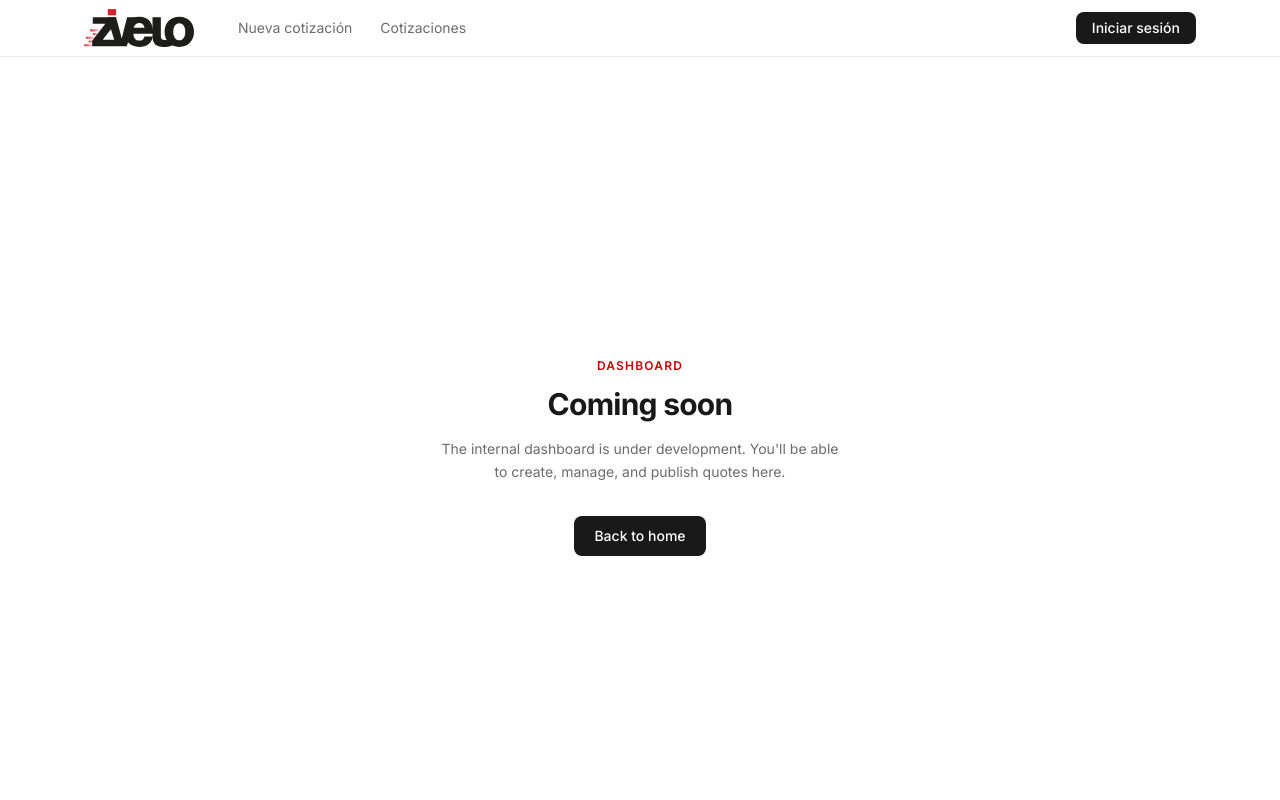
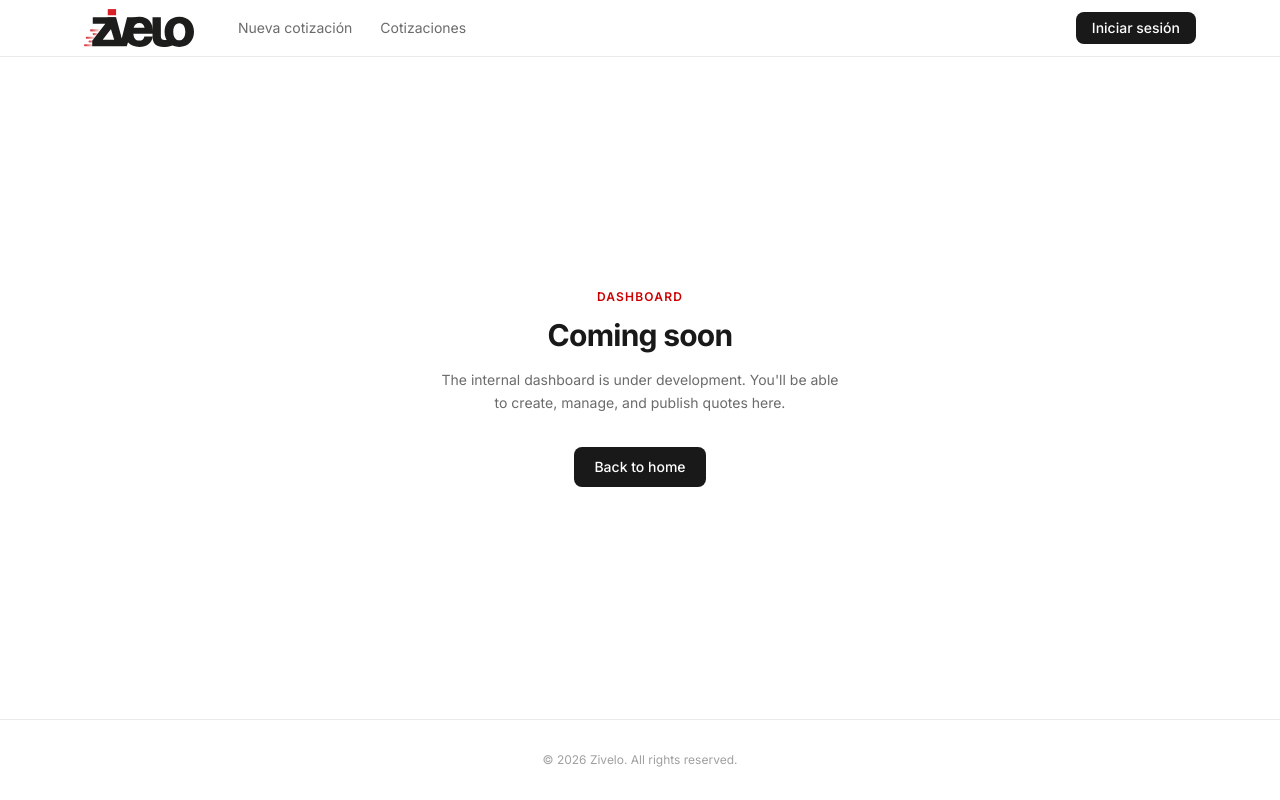
Before and after one commit to ZIVELO-MX/zivelo-quotes, a Next.js app: page /dashboard in a window 1280 px wide. Shown: the top 800 px of the page. Built offline with nearby package versions, Linux system fonts and the light colour scheme.

Commit message:
feat: add MinimalFooter for dashboard and quote pages

```diff
--- a/app/dashboard/(dashboard)/layout.tsx
+++ b/app/dashboard/(dashboard)/layout.tsx
@@ -1,6 +1,6 @@
 import Image from "next/image"
 import Link from "next/link"
-import { Footer } from "@/components/layout/footer"
+import { MinimalFooter } from "@/components/layout/minimal-footer"
 
 export default function DashboardLayout({
   children,
@@ -50,9 +50,8 @@ export default function DashboardLayout({
           </Link>
         </div>
       </header>
-      <main className="flex-1">{children}</main>
-      {/* TODO: Replace with minimal dashboard footer */}
-      <Footer />
+      <main className="flex-1 flex flex-col">{children}</main>
+      <MinimalFooter />
     </div>
   )
 }
--- a/app/dashboard/(dashboard)/page.tsx
+++ b/app/dashboard/(dashboard)/page.tsx
@@ -2,7 +2,7 @@ import Link from "next/link"
 
 export default function DashboardPage() {
   return (
-    <div className="min-h-screen flex items-center justify-center bg-background">
+    <div className="flex flex-1 items-center justify-center">
       <div className="text-center max-w-md mx-auto px-5">
         <p className="text-xs font-semibold uppercase tracking-widest text-accent mb-3">
           Dashboard
--- a/app/q/[quoteSlug]/page.tsx
+++ b/app/q/[quoteSlug]/page.tsx
@@ -1,7 +1,7 @@
 import type { Metadata } from "next"
 import { notFound } from "next/navigation"
 import { prisma } from "@/lib/prisma"
-import { Footer } from "@/components/layout/footer"
+import { MinimalFooter } from "@/components/layout/minimal-footer"
 import { QuoteHero, QuoteSummary, QuotePricing } from "@/components/quote"
 import { QuoteItemsList } from "@/components/quote/quote-items-list"
 import { QuoteActions } from "@/components/quote/quote-actions"
@@ -51,7 +51,8 @@ export default async function QuotePage({ params }: Props) {
   const total = calculateTotal(quote.items)
 
   return (
-    <main className="min-h-screen bg-background">
+    <div className="min-h-screen bg-background flex flex-col">
+      <main className="flex-1">
         <div className="max-w-4xl mx-auto px-5 pt-24 pb-24">
           <QuoteHero
             projectLabel={quote.projectLabel}
@@ -65,7 +66,8 @@ export default async function QuotePage({ params }: Props) {
           <QuotePricing total={total} />
           <QuoteActions phone={quote.phone} title={quote.title} quote={quote} />
         </div>
-      <Footer />
       </main>
+      <MinimalFooter />
+    </div>
   )
 }
--- /dev/null
+++ b/components/layout/minimal-footer.tsx
@@ -0,0 +1,18 @@
+"use client"
+
+import { useTranslate } from "@/lib/i18n"
+
+export function MinimalFooter() {
+  const t = useTranslate()
+  const year = new Date().getFullYear()
+
+  return (
+    <footer className="border-t border-border py-8">
+      <div className="mx-auto max-w-6xl px-5">
+        <p className="text-center text-xs text-foreground-dim">
+          {t("footer.copyright", { year })}
+        </p>
+      </div>
+    </footer>
+  )
+}
```
Lines whose indentation alone changed are shown as unchanged.
